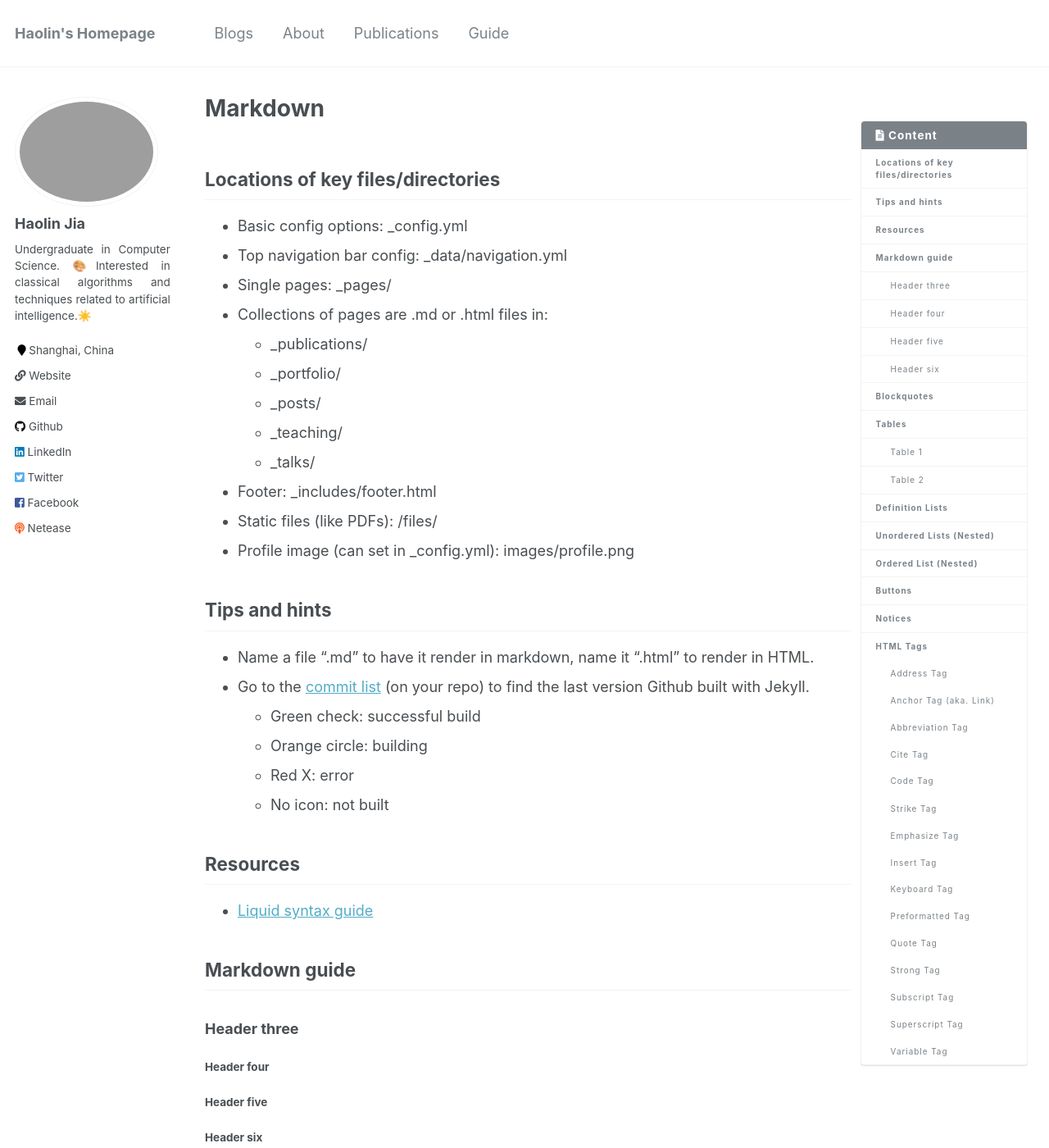
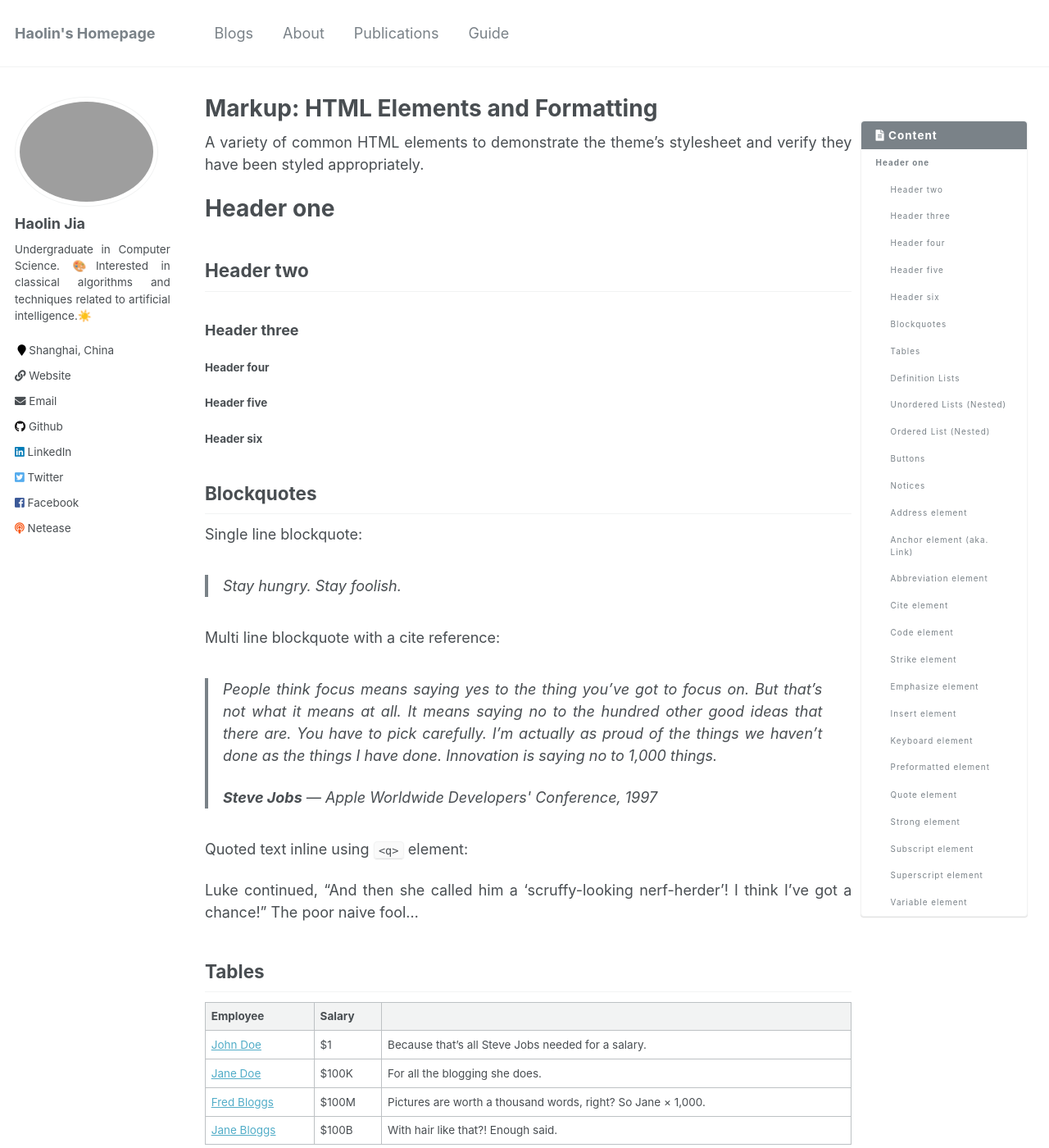
Before and after one commit to Harrypotterrrr/Homepage, a Jekyll site: the page built from _pages/markdown.md, in a window 1280 px wide and 1400 px high. Shown: the whole window at 82% size. Built offline with Jekyll 4.4.1, drawn with Linux system fonts in a browser that asks for light colours; some of the changed text lies outside the part shown.

Commit message:
update guide & adjust the font of 'noice' part

````diff
--- a/_pages/markdown.md
+++ b/_pages/markdown.md
@@ -1,40 +1,25 @@
 ---
+title: "Markup: HTML Elements and Formatting"
+sub_title: "The common elements"
 permalink: /markdown/
-title: "Markdown"
-author_profile: true
 redirect_from:
   - /md/
   - /markdown.html
+categories:
+  - Markup
+elements:
+  - content
+  - css
+  - formatting
+  - html
+  - markup
 ---
 
-## Locations of key files/directories
+A variety of common HTML elements to demonstrate the theme's stylesheet and verify they have been styled appropriately.
 
-* Basic config options: _config.yml
-* Top navigation bar config: _data/navigation.yml
-* Single pages: _pages/
-* Collections of pages are .md or .html files in:
-  * _publications/
-  * _portfolio/
-  * _posts/
-  * _teaching/
-  * _talks/
-* Footer: _includes/footer.html
-* Static files (like PDFs): /files/
-* Profile image (can set in _config.yml): images/profile.png
+# Header one
 
-## Tips and hints
-
-* Name a file ".md" to have it render in markdown, name it ".html" to render in HTML.
-* Go to the [commit list](https://github.com/academicpages/academicpages.github.io/commits/master) (on your repo) to find the last version Github built with Jekyll.
-  * Green check: successful build
-  * Orange circle: building
-  * Red X: error
-  * No icon: not built
-
-## Resources
- * [Liquid syntax guide](https://shopify.github.io/liquid/tags/control-flow/)
-
-## Markdown guide
+## Header two
 
 ### Header three
 
@@ -48,19 +33,26 @@ redirect_from:
 
 Single line blockquote:
 
-> Quotes are cool.
+> Stay hungry. Stay foolish.
+
+Multi line blockquote with a cite reference:
+
+> People think focus means saying yes to the thing you've got to focus on. But that's not what it means at all. It means saying no to the hundred other good ideas that there are. You have to pick carefully. I'm actually as proud of the things we haven't done as the things I have done. Innovation is saying no to 1,000 things.
+>
+> <footer><strong>Steve Jobs</strong> &mdash; Apple Worldwide Developers' Conference, 1997</footer>
+
+Quoted text inline using `<q>` element:
+
+<p>Luke continued, <q>And then she called him a <q>scruffy-looking nerf-herder</q>! I think I’ve got a chance!</q> The poor naive fool&hellip;</p>
 
 ## Tables
 
-### Table 1
-
-| Entry            | Item   |                                                              |
-| --------         | ------ | ------------------------------------------------------------ |
-| [John Doe](#)    | 2016   | Description of the item in the list                          |
-| [Jane Doe](#)    | 2019   | Description of the item in the list                          |
-| [Doe Doe](#)     | 2022   | Description of the item in the list                          |
-
-### Table 2
+| Employee         | Salary |                                                              |
+|------------------|--------|--------------------------------------------------------------|
+| [John Doe](#)    | $1     | Because that's all Steve Jobs needed for a salary.           |
+| [Jane Doe](#)    | $100K  | For all the blogging she does.                               |
+| [Fred Bloggs](#) | $100M  | Pictures are worth a thousand words, right? So Jane × 1,000. |
+| [Jane Bloggs](#) | $100B  | With hair like that?! Enough said.                           |
 
 | Header1 | Header2 | Header3 |
 |:--------|:-------:|--------:|
@@ -75,16 +67,16 @@ Single line blockquote:
 ## Definition Lists
 
 Definition List Title
-:   Definition list division.
+: Definition list division.
 
 Startup
-:   A startup company or startup is a company or temporary organization designed to search for a repeatable and scalable business model.
+: A startup company or startup is a company or temporary organization designed to search for a repeatable and scalable business model.
 
 #dowork
-:   Coined by Rob Dyrdek and his personal body guard Christopher "Big Black" Boykins, "Do Work" works as a self motivator, to motivating your friends.
+: Coined by Rob Dyrdek and his personal body guard Christopher "Big Black" Boykins, "Do Work" works as a self motivator, to motivating your friends.
 
 Do It Live
-:   I'll let Bill O'Reilly [explain](https://www.youtube.com/watch?v=O_HyZ5aW76c "We'll Do It Live") this one.
+: I'll let Bill O'Reilly [explain](https://www.youtube.com/watch?v=O_HyZ5aW76c "We'll Do It Live") this one.
 
 ## Unordered Lists (Nested)
 
@@ -120,83 +112,132 @@ Do It Live
 
 Make any link standout more when applying the `.btn` class.
 
+```html
+<a href="#" class="btn--success">Success Button</a>
+```
+
+[Default Button](#){: .btn}
+[Primary Button](#){: .btn .btn--primary}
+[Success Button](#){: .btn .btn--success}
+[Warning Button](#){: .btn .btn--warning}
+[Danger Button](#){: .btn .btn--danger}
+[Info Button](#){: .btn .btn--info}
+[Inverse Button](#){: .btn .btn--inverse}
+[Light Outline Button](#){: .btn .btn--light-outline}
+
+```markdown
+[Default Button Text](#link){: .btn}
+[Primary Button Text](#link){: .btn .btn--primary}
+[Success Button Text](#link){: .btn .btn--success}
+[Warning Button Text](#link){: .btn .btn--warning}
+[Danger Button Text](#link){: .btn .btn--danger}
+[Info Button Text](#link){: .btn .btn--info}
+[Inverse Button](#link){: .btn .btn--inverse}
+[Light Outline Button](#link){: .btn .btn--light-outline}
+```
+
+[X-Large Button](#){: .btn .btn--primary .btn--x-large}
+[Large Button](#){: .btn .btn--primary .btn--large}
+[Default Button](#){: .btn .btn--primary }
+[Small Button](#){: .btn .btn--primary .btn--small}
+
+```markdown
+[X-Large Button](#link){: .btn .btn--primary .btn--x-large}
+[Large Button](#link){: .btn .btn--primary .btn--large}
+[Default Button](#link){: .btn .btn--primary }
+[Small Button](#link){: .btn .btn--primary .btn--small}
+```
+
 ## Notices
 
-**Watch out!** You can also add notices by appending `{: .notice}` to a paragraph.
+**Watch out!** This paragraph of text has been [emphasized](#) with the `{: .notice}` class.
 {: .notice}
 
-## HTML Tags
+**Watch out!** This paragraph of text has been [emphasized](#) with the `{: .notice--primary}` class.
+{: .notice--primary}
 
-### Address Tag
+**Watch out!** This paragraph of text has been [emphasized](#) with the `{: .notice--info}` class.
+{: .notice--info}
+
+**Watch out!** This paragraph of text has been [emphasized](#) with the `{: .notice--warning}` class.
+{: .notice--warning}
+
+**Watch out!** This paragraph of text has been [emphasized](#) with the `{: .notice--success}` class.
+{: .notice--success}
+
+**Watch out!** This paragraph of text has been [emphasized](#) with the `{: .notice--danger}` class.
+{: .notice--danger}
+
+## Address element
 
 <address>
   1 Infinite Loop<br /> Cupertino, CA 95014<br /> United States
 </address>
 
-### Anchor Tag (aka. Link)
+## Anchor element (aka. Link)
 
-This is an example of a [link](http://github.com "Github").
+This is an example of a [link](http://apple.com "Apple").
 
-### Abbreviation Tag
+## Abbreviation element
 
 The abbreviation CSS stands for "Cascading Style Sheets".
 
 *[CSS]: Cascading Style Sheets
 
-### Cite Tag
+## Cite element
 
 "Code is poetry." ---<cite>Automattic</cite>
 
-### Code Tag
+## Code element
 
 You will learn later on in these tests that `word-wrap: break-word;` will be your best friend.
 
-### Strike Tag
+## Strike element
 
-This tag will let you <strike>strikeout text</strike>.
+This element will let you <strike>strikeout text</strike>.
 
-### Emphasize Tag
+## Emphasize element
 
-The emphasize tag should _italicize_ text.
+The emphasize element should _italicize_ text.
 
-### Insert Tag
+## Insert element
 
-This tag should denote <ins>inserted</ins> text.
+This element should denote <ins>inserted</ins> text.
 
-### Keyboard Tag
+## Keyboard element
 
-This scarcely known tag emulates <kbd>keyboard text</kbd>, which is usually styled like the `<code>` tag.
+This scarcely known element emulates <kbd>keyboard text</kbd>, which is usually styled like the `<code>` element.
 
-### Preformatted Tag
+## Preformatted element
 
-This tag styles large blocks of code.
+This element styles large blocks of code.
 
 <pre>
 .post-title {
-  margin: 0 0 5px;
-  font-weight: bold;
-  font-size: 38px;
-  line-height: 1.2;
-  and here's a line of some really, really, really, really long text, just to see how the PRE tag handles it and to find out how it overflows;
+	margin: 0 0 5px;
+	font-weight: bold;
+	font-size: 38px;
+	line-height: 1.2;
+	and here's a line of some really, really, really, really long text, just to see how the PRE element handles it and to find out how it overflows;
 }
 </pre>
 
-### Quote Tag
+## Quote element
 
 <q>Developers, developers, developers&#8230;</q> &#8211;Steve Ballmer
 
-### Strong Tag
+## Strong element
 
-This tag shows **bold text**.
+This element shows **bold text**.
 
-### Subscript Tag
+## Subscript element
 
 Getting our science styling on with H<sub>2</sub>O, which should push the "2" down.
 
-### Superscript Tag
+## Superscript element
 
 Still sticking with science and Isaac Newton's E = MC<sup>2</sup>, which should lift the 2 up.
 
-### Variable Tag
+## Variable element
 
 This allows you to denote <var>variables</var>.
--- a/_sass/_notices.scss
+++ b/_sass/_notices.scss
@@ -14,7 +14,7 @@
   margin: 2em 0 !important;  /* override*/
   padding: 1em;
   font-family: $global-font-family;
-  font-size: $type-size-6 !important;
+  font-size: $type-size-5 !important;
   text-indent: initial; /* override*/
   background-color: mix(#fff, $notice-color, 90%);
   border-radius: $border-radius;
````
